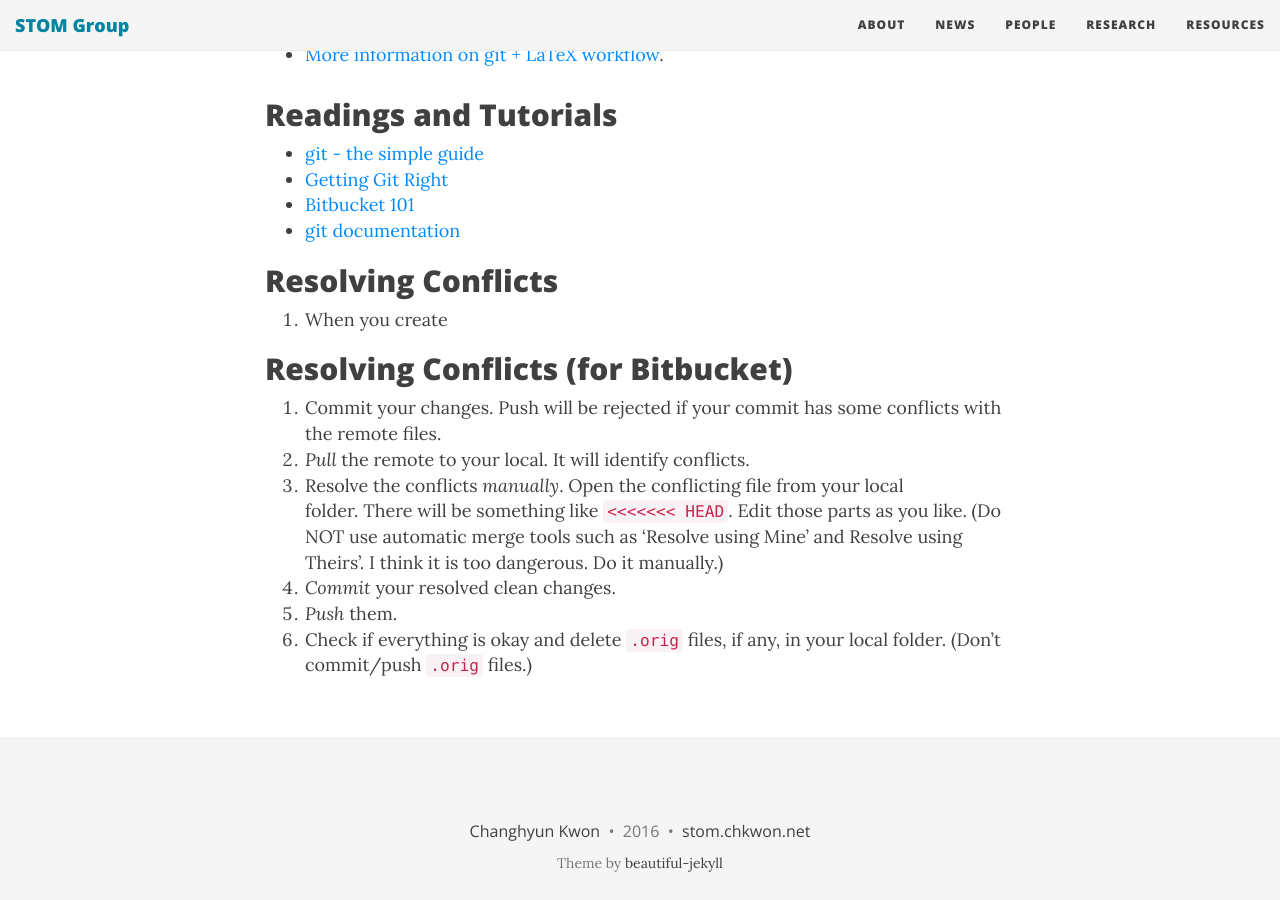
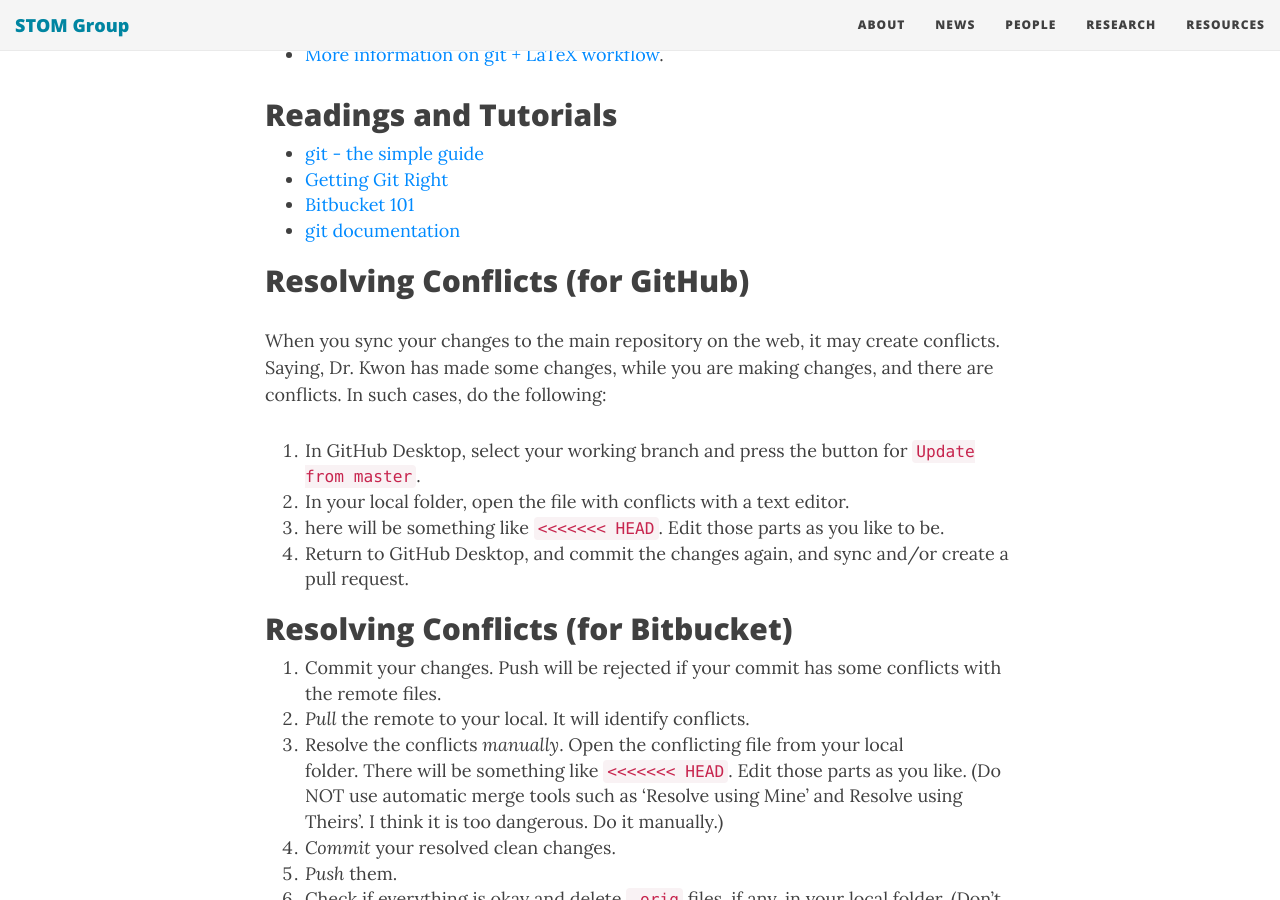
Before and after one commit to STOM-Group/stom.chkwon.net, a Jekyll site: the page built from resources/git.md, in a window 1280 px wide and 900 px high, scrolled down 2012 px. Built offline with Jekyll 4.4.1, drawn with Linux system fonts in a browser that asks for light colours; nearby versions of some CDN libraries; comment, search, counter and statistics services are not loaded.

Commit message:
resolving conflict for github

```diff
--- a/resources/git.md
+++ b/resources/git.md
@@ -55,8 +55,13 @@ Assuming that data are uncertain within given sets, this paper considers a worst
 - [git documentation](http://www.git-scm.com/doc)
 
 
-## Resolving Conflicts
-1. When you create
+## Resolving Conflicts (for GitHub)
+When you sync your changes to the main repository on the web, it may create conflicts. Saying, Dr. Kwon has made some changes, while you are making changes, and there are conflicts. In such cases, do the following:
+
+1. In GitHub Desktop, select your working branch and press the button for `Update from master`.
+2. In your local folder, open the file with conflicts with a text editor.
+3. here will be something like  `<<<<<<< HEAD`. Edit those parts as you like to be.
+4. Return to GitHub Desktop, and commit the changes again, and sync and/or create a pull request.
 
 
 ## Resolving Conflicts (for Bitbucket)
```
